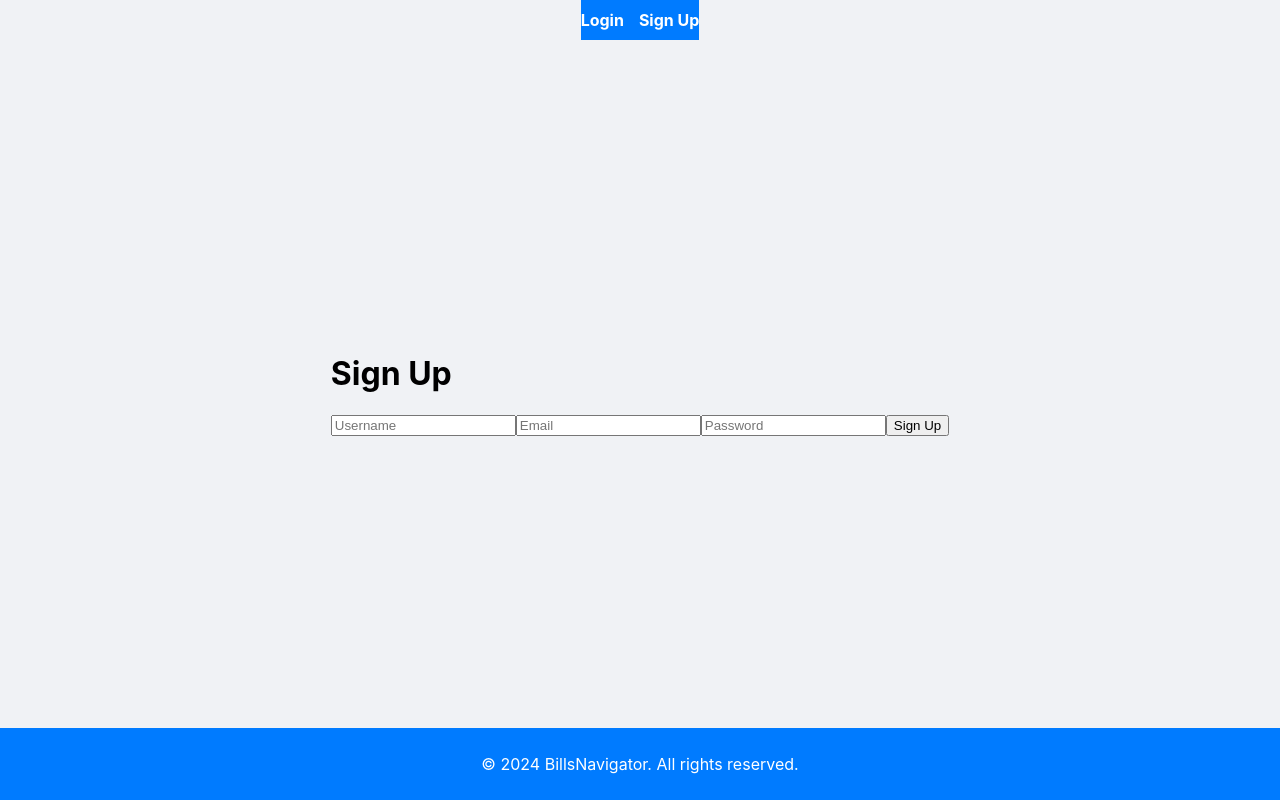
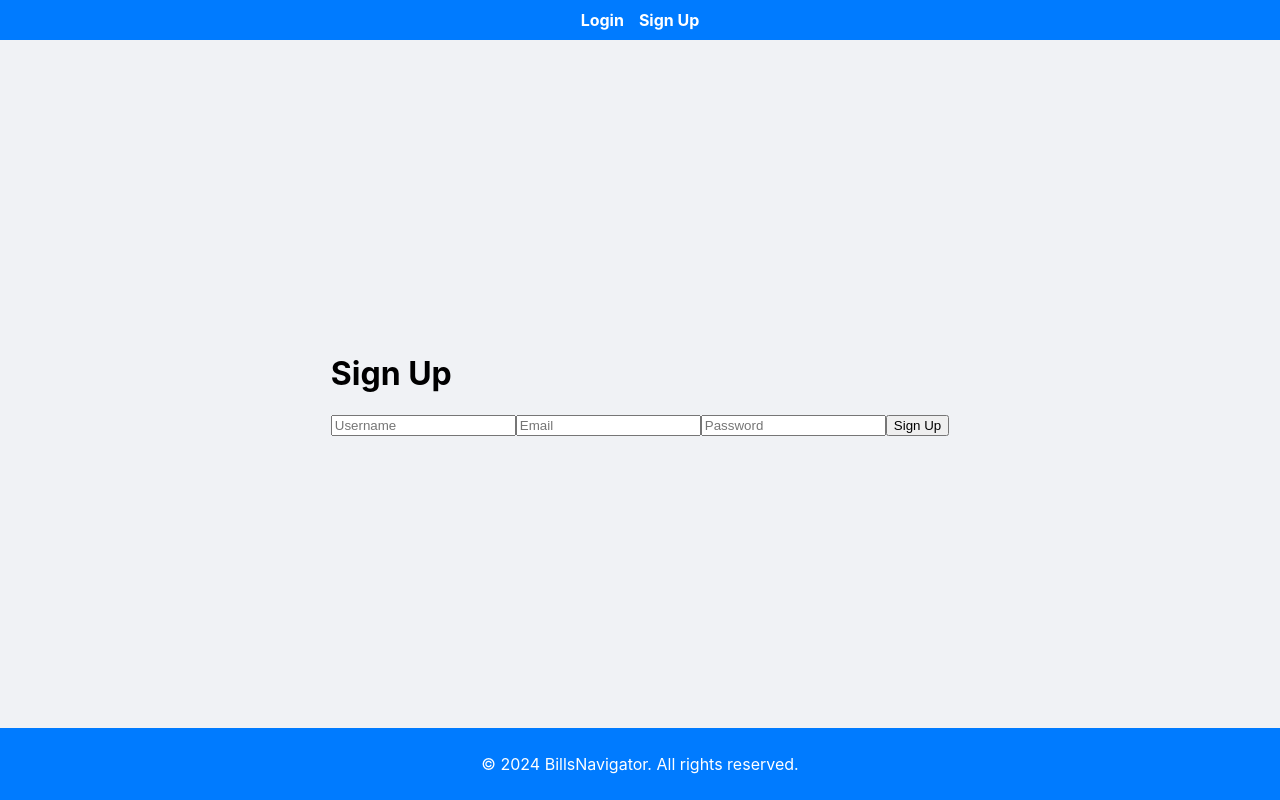
Before and after one commit to EngAhmedMahjoub/BillsNavigator, a React (Create React App) app: page /auth/signup in a window 1280 px wide. Built offline with nearby package versions, Linux system fonts and the light colour scheme.

Commit message:
let the nav header fill auth page width

```diff
--- a/src/components/AuthPage.js
+++ b/src/components/AuthPage.js
@@ -9,9 +9,7 @@ import Footer from './Footer';
 const AuthPage = () => {
   return (
     <div className="auth-page">
-      <div className="auth-links">
-        <Header />
-      </div>
+      <Header />
       <div className="auth-form">
         <Routes>
           <Route path="login" element={<Login />} />
--- a/src/components/Header.css
+++ b/src/components/Header.css
@@ -1,9 +1,8 @@
-/* src/components/Header.css */
 .header {
   background-color: #007bff;
   padding: 10px 0;
   color: #ffffff;
-    text-align: center;
+  width: 100%;
 }
 
 .nav {
```
Lines whose indentation alone changed are shown as unchanged.
